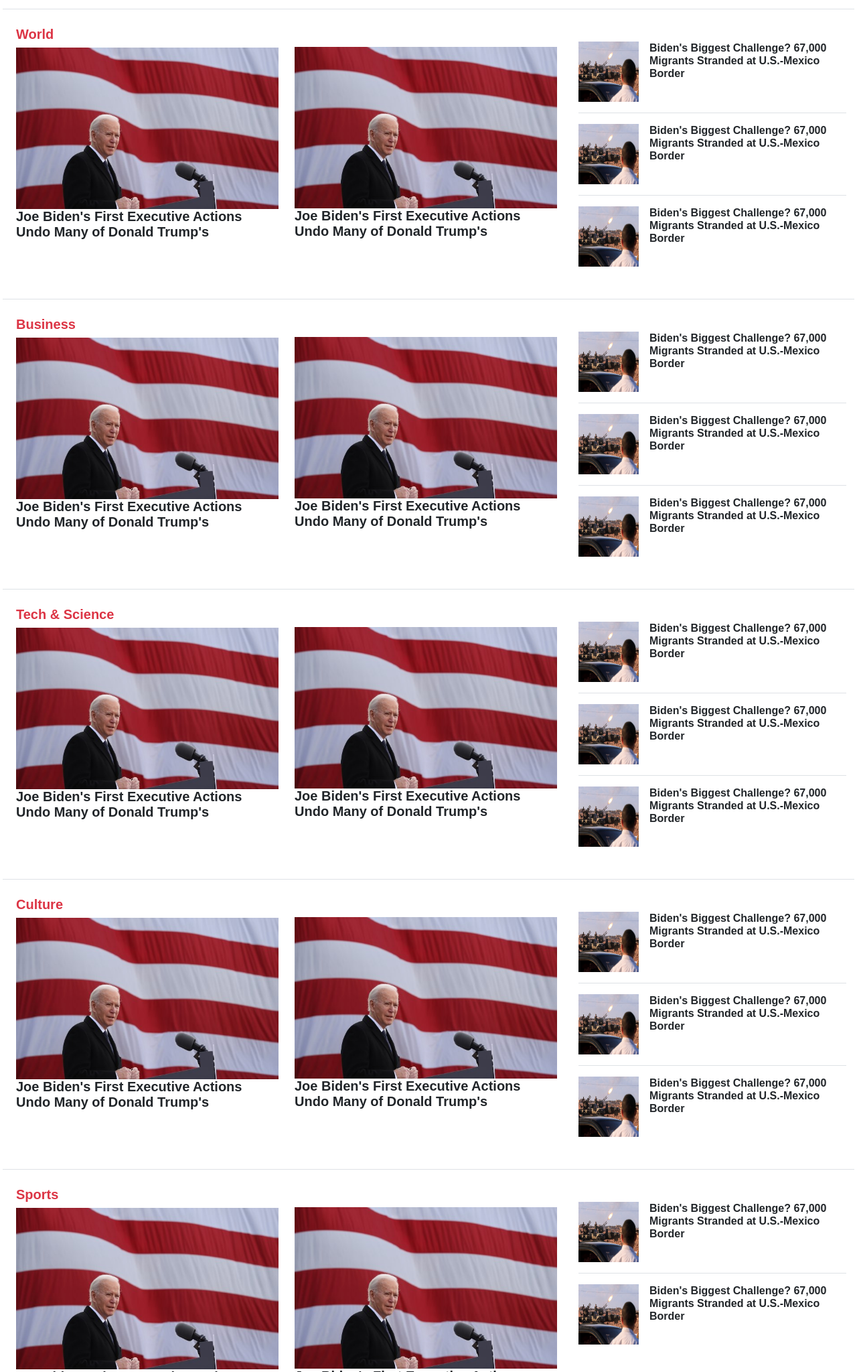
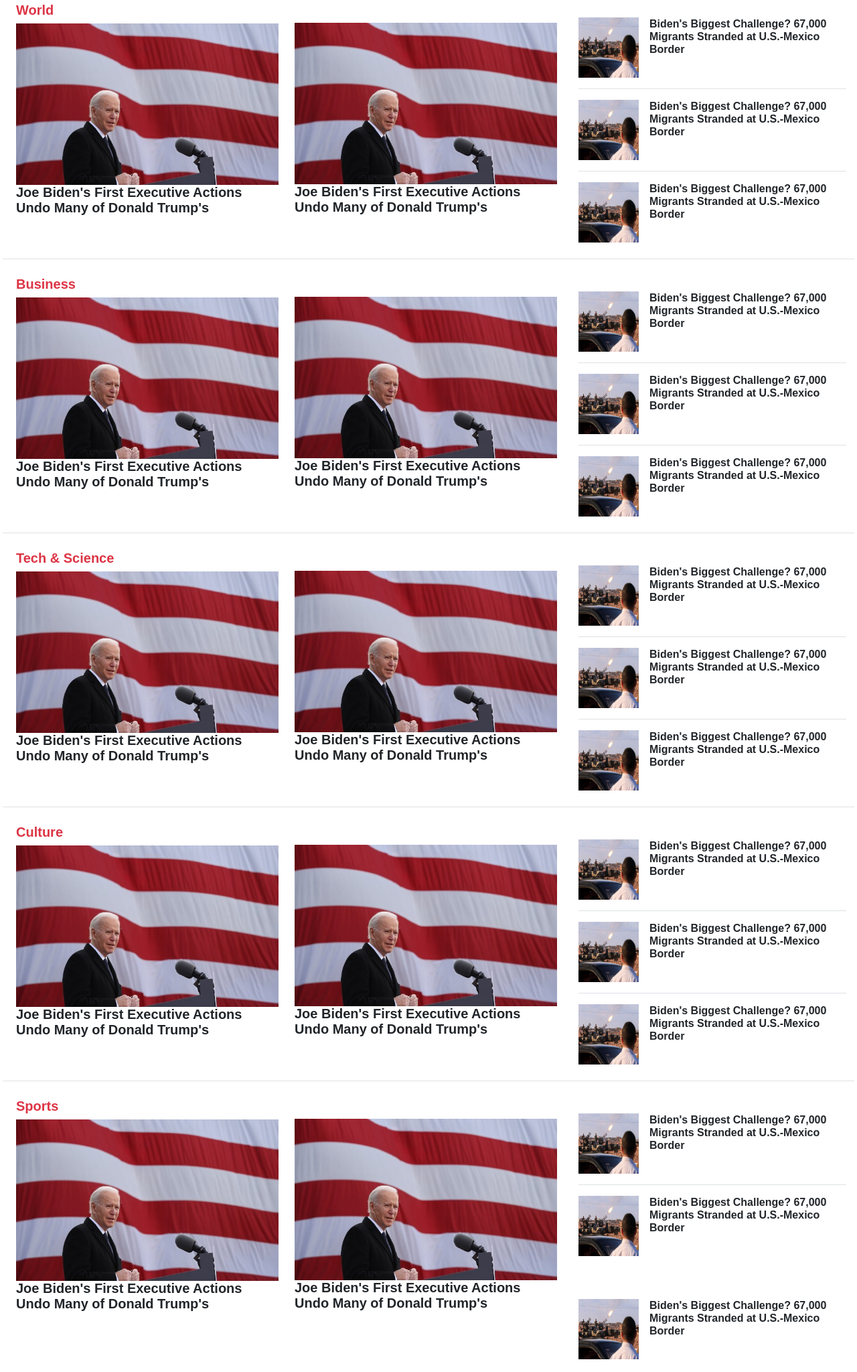
Before and after one commit to Abdona/NewsWeek-BS, a website: page index.html in a window 1280 px wide. Shown: the part 6602-8650 px from the top of the page at 67% size. Drawn offline with nearby package versions, Linux system fonts and the light colour scheme; files that its build step writes are made by us from their sources.

Commit message:
fix responsivness for mobile devices

```diff
--- a/index.html
+++ b/index.html
@@ -941,7 +941,7 @@
   </section>
 
   <!--US-->
-  <section class="row p-3">
+  <section class="row m-0  p-1">
     <div class="border-bottom mb-5 mt-3"></div>
     <div class="col-lg-8 p-0 m-0 p-lg-2 row mb-4">
       <article class="col-lg-6" style="margin-top: -31px;">
@@ -992,7 +992,7 @@
   </section>
 
     <!--world-->
-    <section class="row p-3">
+    <section class="row m-0  p-1">
       <div class="border-bottom mb-5 mt-3"></div>
       <div class="col-lg-8 p-0 m-0 p-lg-2 row mb-4">
         <article class="col-lg-6" style="margin-top: -31px;">
@@ -1043,7 +1043,7 @@
     </section>
 
       <!--Business-->
-  <section class="row p-3">
+  <section class="row m-0  p-1">
     <div class="border-bottom mb-5 mt-3"></div>
     <div class="col-lg-8 p-0 m-0 p-lg-2 row mb-4">
       <article class="col-lg-6" style="margin-top: -31px;">
@@ -1094,7 +1094,7 @@
   </section>
 
     <!--TECH and SCIENCE-->
-    <section class="row p-3">
+    <section class="row m-0  p-1">
       <div class="border-bottom mb-5 mt-3"></div>
       <div class="col-lg-8 p-0 m-0 p-lg-2 row mb-4">
         <article class="col-lg-6" style="margin-top: -31px;">
@@ -1145,7 +1145,7 @@
     </section>
 
       <!--Culture-->
-  <section class="row p-3">
+  <section class="row m-0  p-1">
     <div class="border-bottom mb-5 mt-3"></div>
     <div class="col-lg-8 p-0 m-0 p-lg-2 row mb-4">
       <article class="col-lg-6" style="margin-top: -31px;">
@@ -1196,7 +1196,7 @@
   </section>
 
     <!--Sports-->
-    <section class="row p-3">
+    <section class="row m-0  p-1">
       <div class="border-bottom mb-5 mt-3"></div>
       <div class="col-lg-8 p-0 m-0 p-lg-2 row mb-4">
         <article class="col-lg-6" style="margin-top: -31px;">
@@ -1247,7 +1247,7 @@
     </section>
 
       <!--Newsweek Expert Forum-->
-  <section class="row p-3">
+  <section class="row m-0 p-1">
     <div class="border-bottom mb-5 mt-3"></div>
     <div class="col-lg-8 p-0 m-0 p-lg-2 row mb-4">
       <article class="col-lg-6" style="margin-top: -31px;">
```
